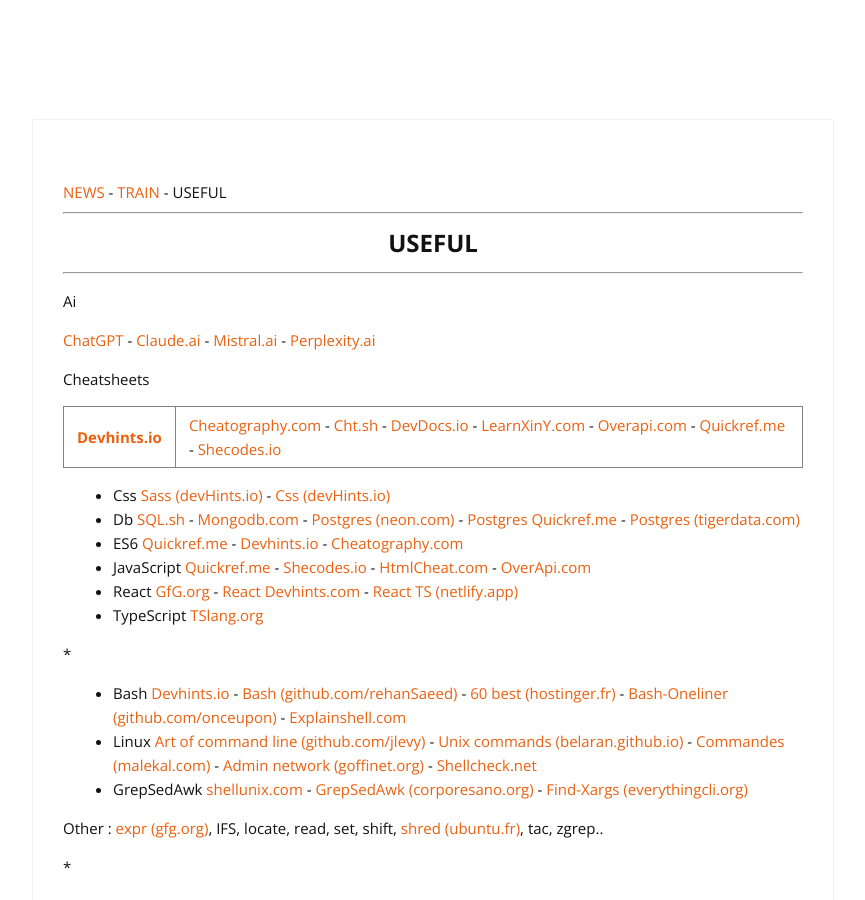
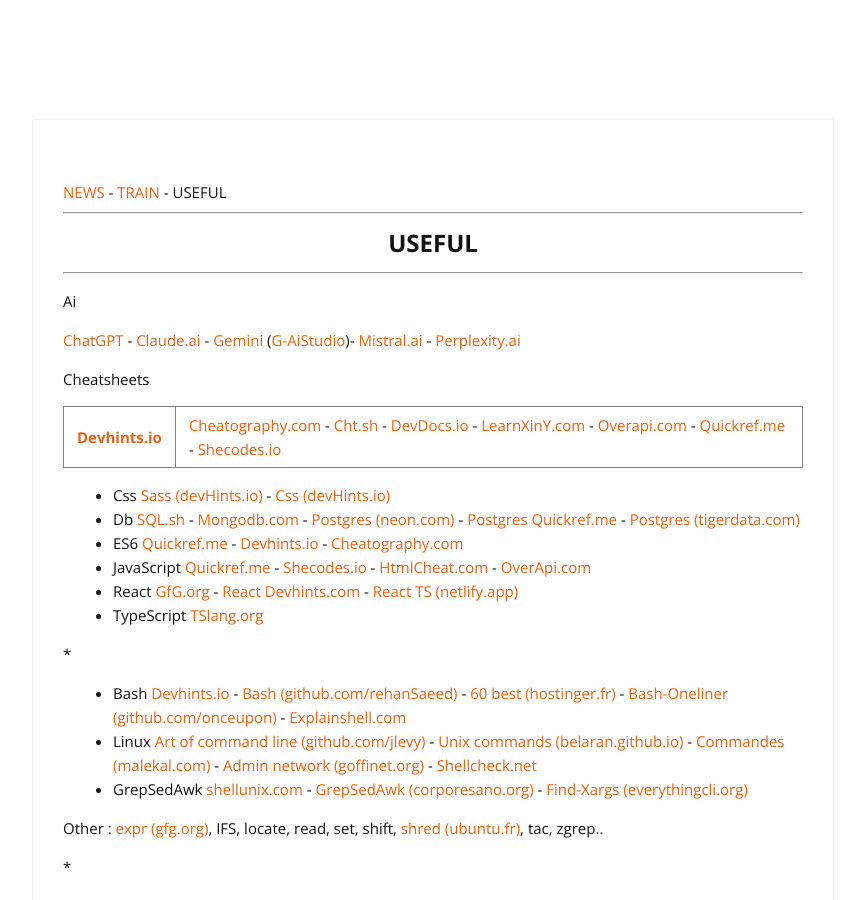
Before and after one commit to cylmat/cylmat.github.io, a Jekyll site: the page built from _pages/USEFUL.md, in a window 1280 px wide and 900 px high. Shown: the whole window, without its empty margins (207-1072 px from the left). Built offline with Jekyll 4.4.1, drawn with Linux system fonts in a browser that asks for light colours; nearby versions of some CDN libraries.

Commit message:
Update USEFUL.md

```diff
--- a/_pages/USEFUL.md
+++ b/_pages/USEFUL.md
@@ -12,7 +12,7 @@
 
 Ai
 
-[ChatGPT](https://chatgpt.com) - [Claude.ai](https://claude.ai) - [Mistral.ai](https://mistral.ai) - [Perplexity.ai](https://www.perplexity.ai)
+[ChatGPT](https://chatgpt.com) - [Claude.ai](https://claude.ai) - [Gemini](https://gemini.google.com) ([G-AiStudio](https://aistudio.google.com))- [Mistral.ai](https://mistral.ai) - [Perplexity.ai](https://www.perplexity.ai)
 
 Cheatsheets
 
```
